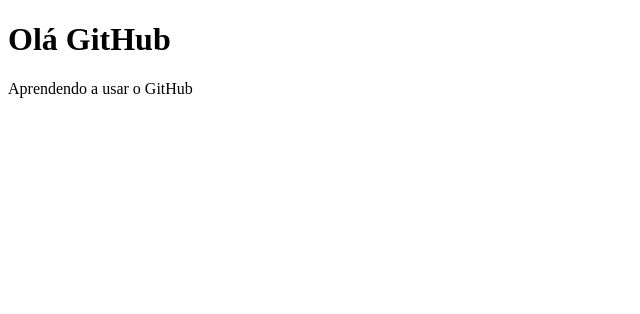
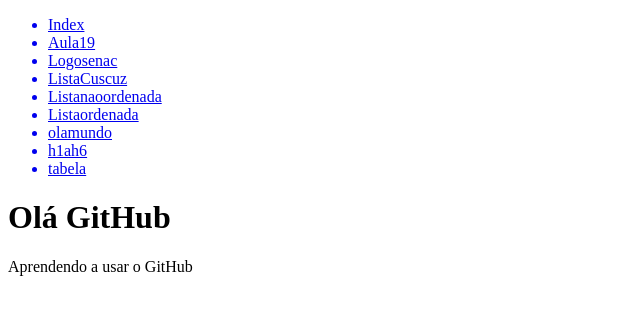
Before and after one commit to ViniSouza2006/aprendendohtml, a plain HTML site: page Aula19.html in a window 1280 px wide. Shown: the whole page, without its empty margins (0-640 px from the left). Drawn offline with Linux system fonts and the light colour scheme.

Commit message:
AdicionadoLinks_TodosOsArquivos

```diff
--- a/Aula19.html
+++ b/Aula19.html
@@ -6,6 +6,18 @@
     <title>Document</title>
 </head>
 <body>
+    <ul>
+        <a href="index.html"><li>Index</li></a>
+        <a href="Aula19.html"><li>Aula19</li></a>
+        <a href="index_LogoSenac.html"><li>Logosenac</li></a>
+        <a href="lista_para_cuscuz.html"><li>ListaCuscuz</li></a>
+        <a href="listanaoordenada.html"><li>Listanaoordenada</li></a>
+        <a href="listaordenada.html"><li>Listaordenada</li></a>
+        <a href="olamundo.html"><li>olamundo</li></a>
+        <a href="h1ah6.html"><li>h1ah6</li></a>
+        <a href="tabela.html"><li>tabela</li></a>
+    </ul>
+
     <h1>Olá GitHub</h1>
     <p>Aprendendo a usar o GitHub</p>
 </body>
```
Also changed, not shown: h1ah6.html (+12 -0 lines), index_LogoSenac.html (+12 -0 lines), lista_para_cuscuz.html (+12 -0 lines), listanaoordenada.html (+12 -0 lines), listaordenada.html (+12 -0 lines), olamundo.html (+12 -0 lines), tabela.html (+12 -0 lines).
